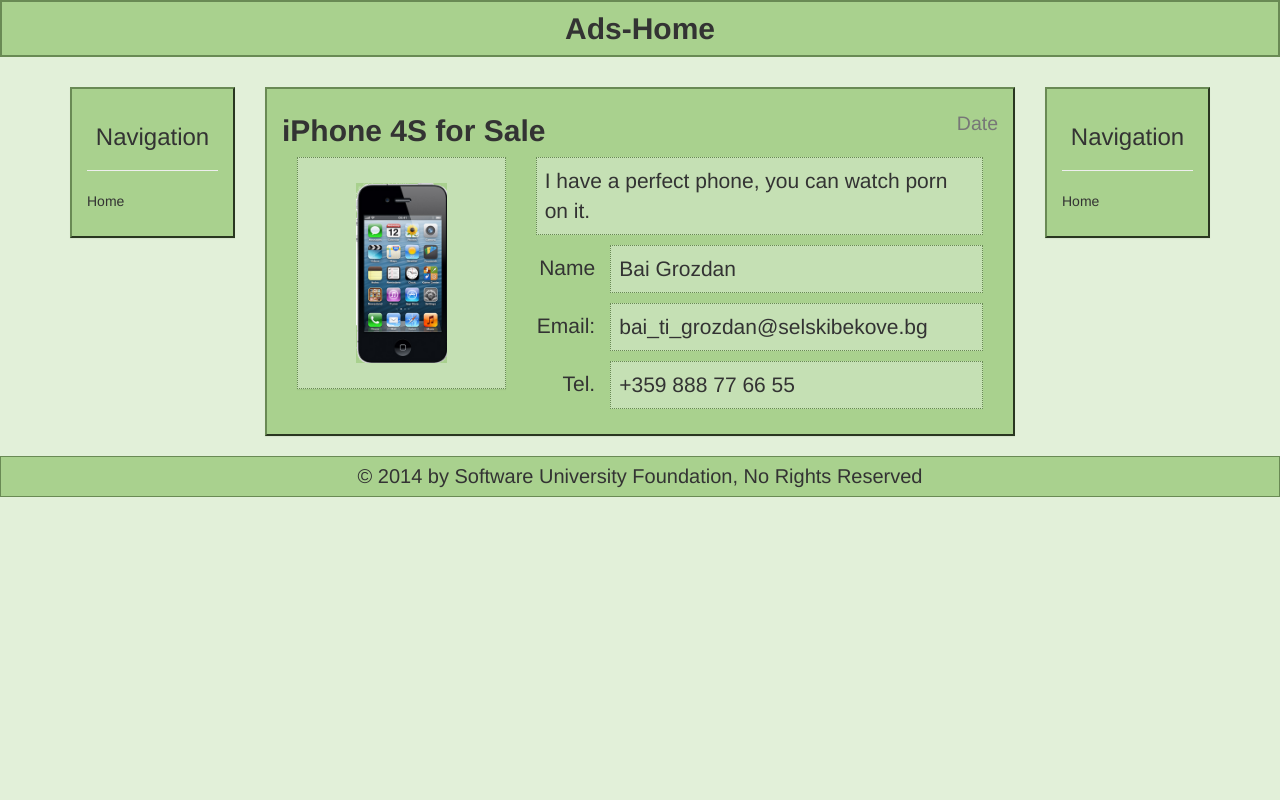
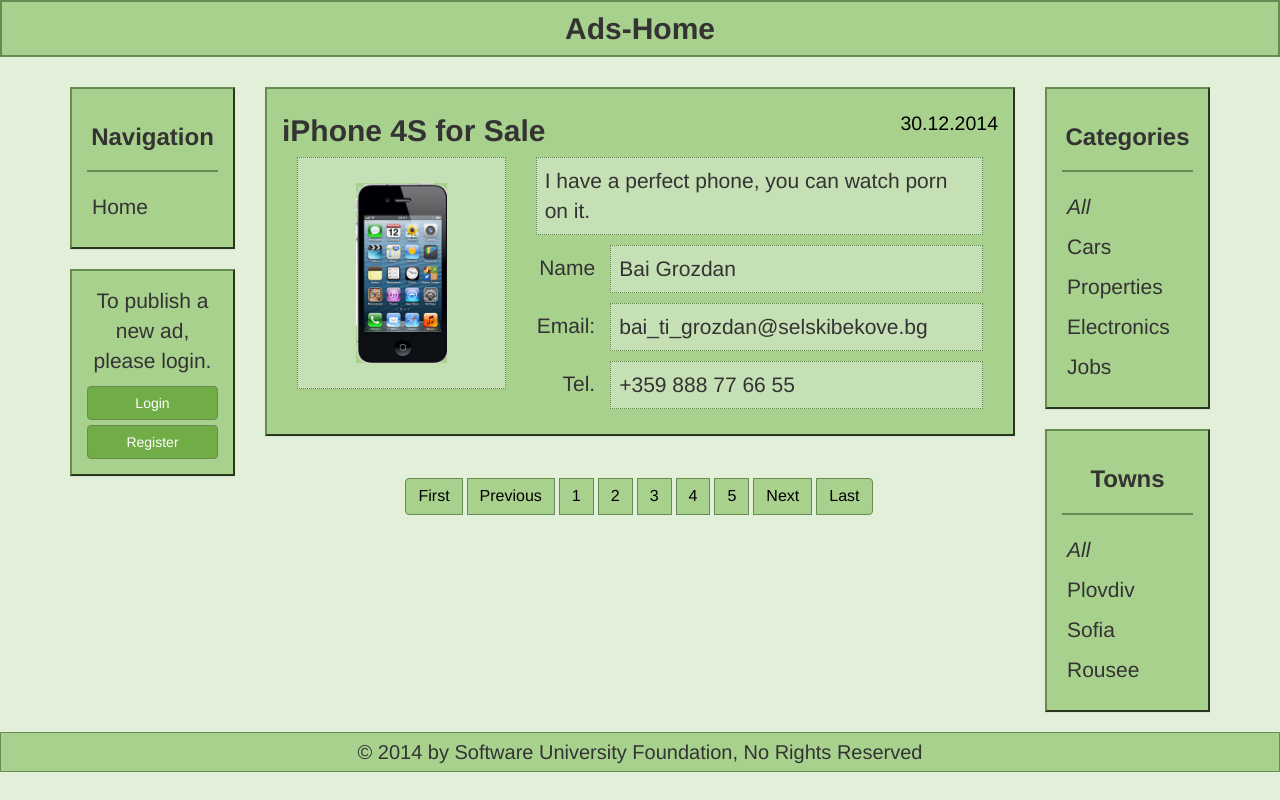
Before and after one commit to vkaludov/AngularJS-Exam-Project, a plain HTML site: page Ads-Exam-Project/index.html in a window 1280 px wide. Drawn offline with nearby package versions, Linux system fonts and the light colour scheme.

Commit message:
nav,buttons and towns added

```diff
--- a/Ads-Exam-Project/css/style.css
+++ b/Ads-Exam-Project/css/style.css
@@ -17,10 +17,38 @@ h2 {
     margin-top: 10px;
 }
 
+hr {
+    border: 1px solid #698A54;
+}
+
+h2 > small {
+    color: #000000;
+}
+
 .panel-default {
     background-color: #A9D18E;
     border: 2px outset #698A54;
     border-radius: 0;
+}
+
+.categories-and-pages {
+    font-size: 21px;
+    padding-left: 5px;
+}
+
+.categories-and-pages:hover {
+    background-color: #DAA600;
+    outline: 1px solid #929341;
+}
+
+#login-header {
+    font-size: 21px;
+}
+
+.btn-default {
+    background-color: #70AD47;
+    color: #FFFFFF;
+    border: 1px solid #698A54;
 }
 
 img {
@@ -54,6 +82,21 @@ img {
     float: right;
 }
 
+.pagination > li > a {
+    margin: 2px;
+    color: #000000;
+    background-color: #A9D18E;
+    border: 1px solid #698A54;
+    font-size: 16px;
+}
+
+.pagination > li > a:hover {
+    color: #FFFFFF;
+    background-color: #548235;
+    border: 1px solid #698A54;
+    font-size: 16px;
+}
+
 footer {
     background-color: #A9D18E;
     border: 1px solid #698A54;
--- a/Ads-Exam-Project/index.html
+++ b/Ads-Exam-Project/index.html
@@ -22,9 +22,17 @@
             <div class="col-md-2">
                 <div class="panel panel-default">
                     <div class="panel-body">
-                        <h3 class="text-center">Navigation</h3>
+                        <h3 class="text-center"><strong>Navigation</strong></h3>
                         <hr>
-                        <p>Home</p>
+                        <p class="categories-and-pages">Home</p>
+                    </div>
+                </div>
+
+                <div class="panel panel-default">
+                    <div class="panel-body">
+                        <p class="text-center" id="login-header">To publish a new ad, please login.</p>
+                        <button type="button" class="btn btn-default btn-block">Login</button>
+                        <button type="button" class="btn btn-default btn-block">Register</button>
                     </div>
                 </div>
             </div>
@@ -32,7 +40,7 @@
             <div class="col-md-8">
                 <div class="panel panel-default">
                     <div class="panel-body">
-                        <h2><strong>iPhone 4S for Sale</strong><small class="pull-right">Date</small></h2>
+                        <h2><strong>iPhone 4S for Sale</strong><small class="pull-right">30.12.2014</small></h2>
                         <div class="col-md-4">
                             <div class="panel panel-default content-wrapper">
                                 <div class="panel-body">
@@ -74,14 +82,43 @@
                         </div>
                     </div>
                 </div>
+
+                <nav class="text-center">
+                    <ul class="pagination">
+                        <li><a href="#">First</a></li>
+                        <li><a href="#">Previous</a></li>
+                        <li><a href="#">1</a></li>
+                        <li><a href="#">2</a></li>
+                        <li><a href="#">3</a></li>
+                        <li><a href="#">4</a></li>
+                        <li><a href="#">5</a></li>
+                        <li><a href="#">Next</a></li>
+                        <li><a href="#">Last</a></li>
+                    </ul>
+                </nav>
             </div>
 
             <div class="col-md-2">
                 <div class="panel panel-default">
                     <div class="panel-body">
-                        <h3 class="text-center">Navigation</h3>
+                        <h3 class="text-center"><strong>Categories</strong></h3>
                         <hr>
-                        <p>Home</p>
+                        <p class="categories-and-pages"><em>All</em></p>
+                        <p class="categories-and-pages">Cars</p>
+                        <p class="categories-and-pages">Properties</p>
+                        <p class="categories-and-pages">Electronics</p>
+                        <p class="categories-and-pages">Jobs</p>
+                    </div>
+                </div>
+
+                <div class="panel panel-default">
+                    <div class="panel-body">
+                        <h3 class="text-center"><strong>Towns</strong></h3>
+                        <hr>
+                        <p class="categories-and-pages"><em>All</em></p>
+                        <p class="categories-and-pages">Plovdiv</p>
+                        <p class="categories-and-pages">Sofia</p>
+                        <p class="categories-and-pages">Rousee</p>
                     </div>
                 </div>
             </div>
```
